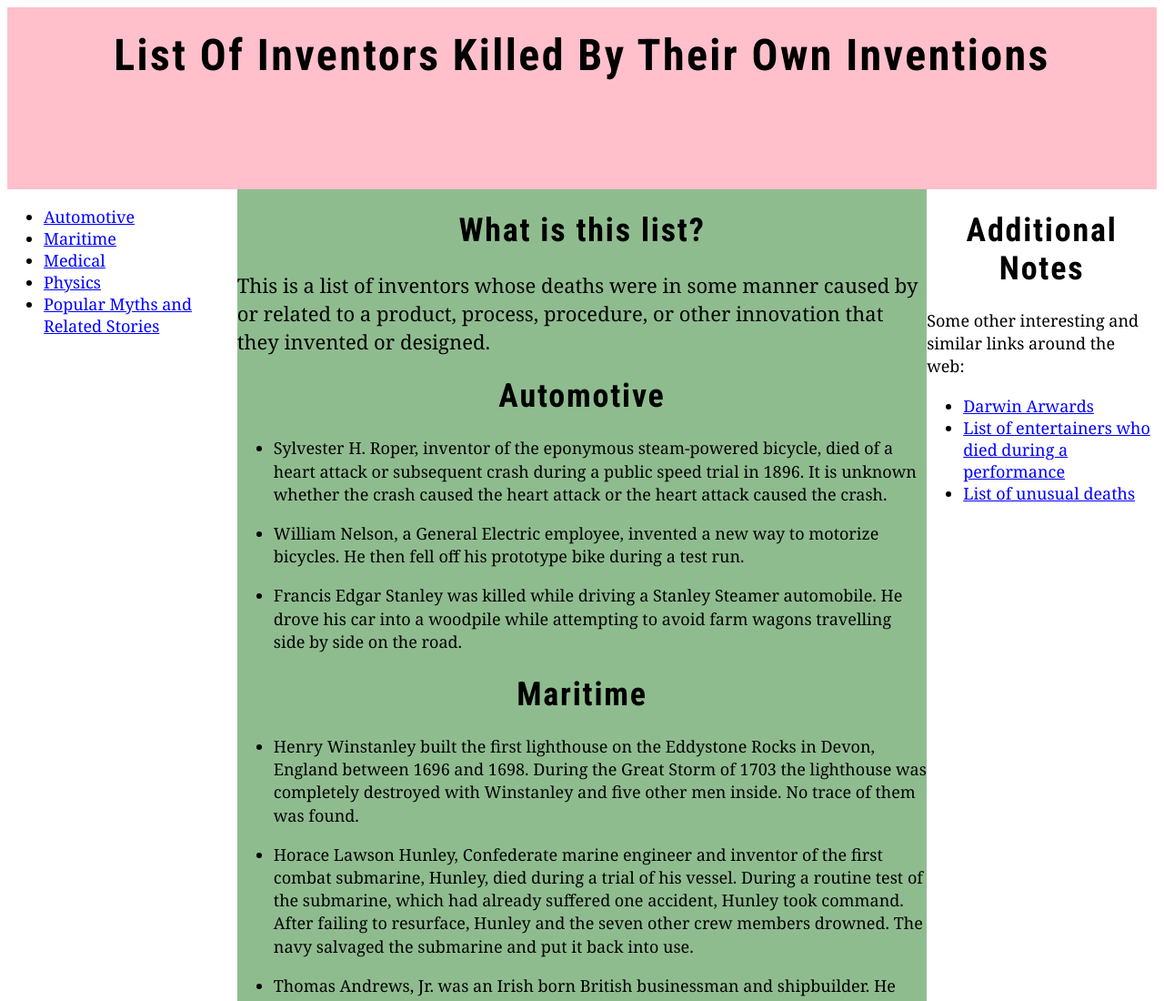
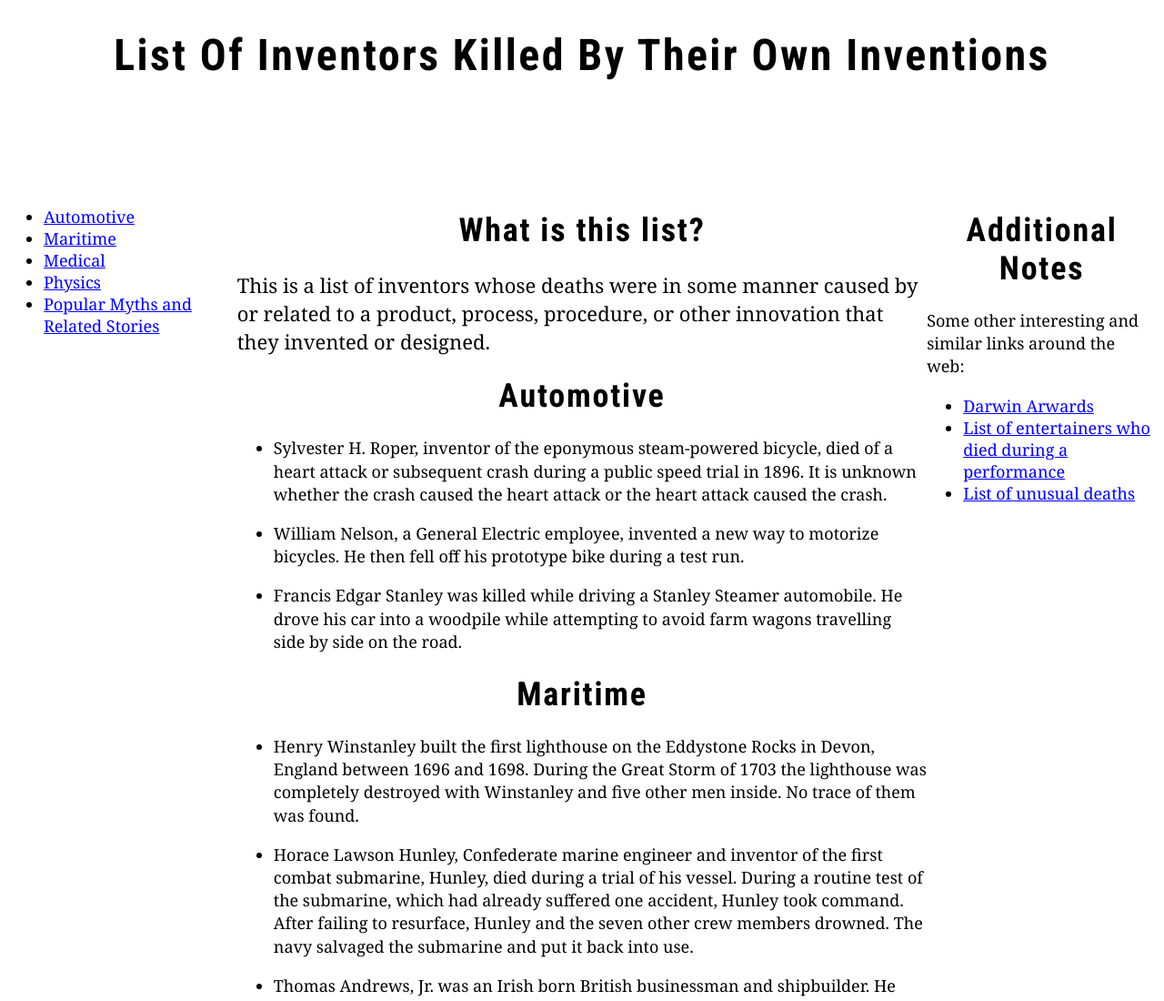
Before and after one commit to yahtzi/CSSAssignment-07, a plain HTML site: page index.html in a window 1280 px wide. Shown: the top 1100 px of the page at 91% size. Drawn offline with Linux system fonts and the light colour scheme.

Commit message:
I commented out the colors just in case they're needed, I think we're supposed to keep them out, I guess this could be for futur refrence

```diff
--- a/main.css
+++ b/main.css
@@ -39,11 +39,11 @@ h2 {
 
 header {
 	text-align: center;
-	background-color: pink;
+	/*background-color: pink;*/
 }
 
 main {
-	background-color: darkseagreen;
+	/*background-color: darkseagreen;*/
 }
 
 p {
```
